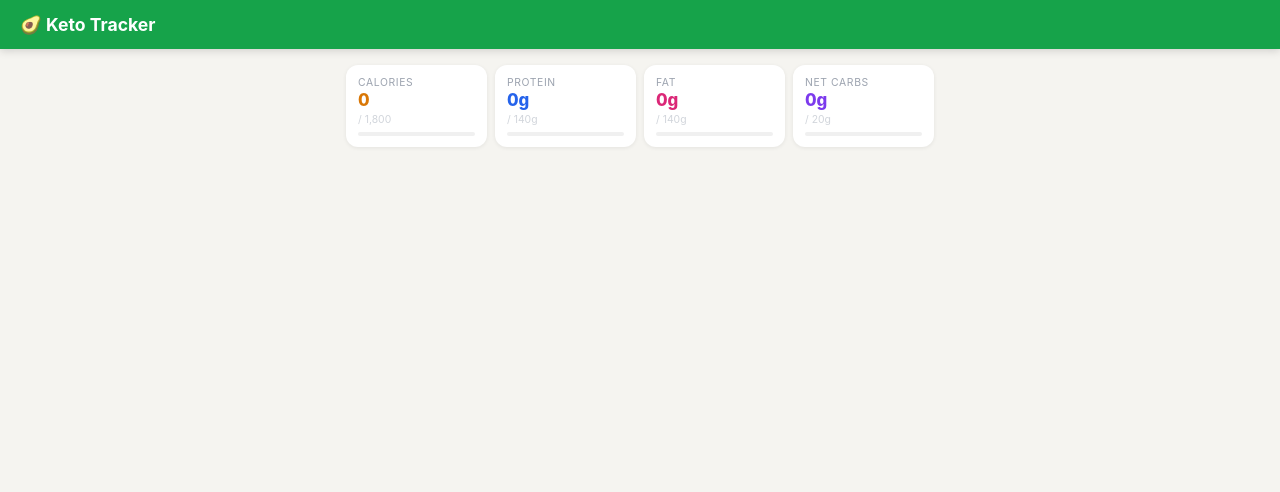
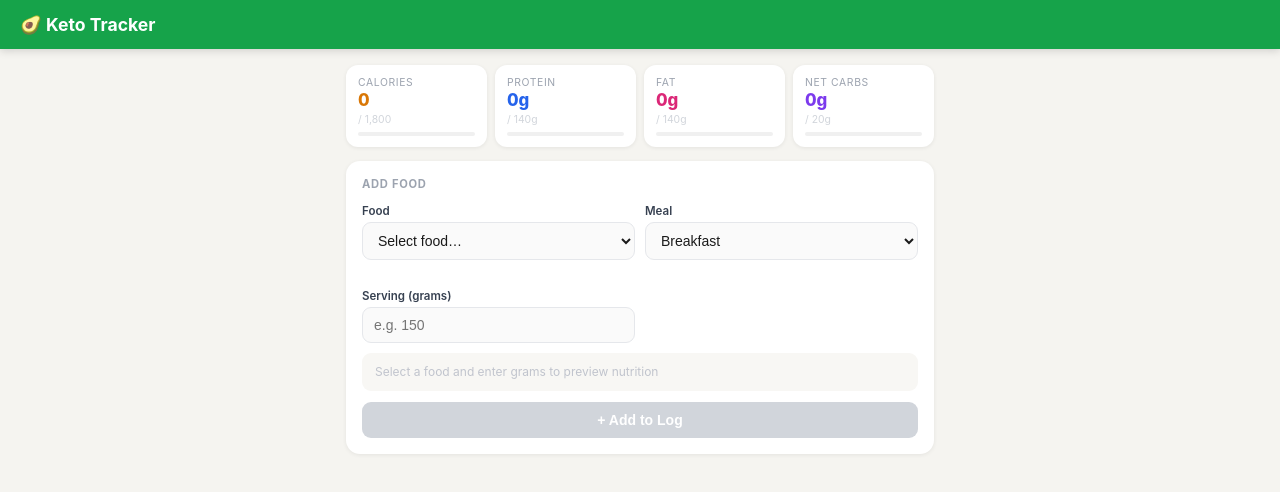
Before and after one commit to hazelugo/keto-tracker, a Vue app: page / in a window 1280 px wide. Shown: the top 492 px of the page. Built offline with nearby package versions, Linux system fonts and the light colour scheme; the HTML template or start-up script is replaced by a standard one.

Commit message:
added addfooddform cmpnt

```diff
--- a/src/App.vue
+++ b/src/App.vue
@@ -4,6 +4,7 @@
   </header>
   <main class="container">
     <MacroSummary />
+    <AddFoodForm />
   </main>
 </template>
 
@@ -11,6 +12,7 @@
 import { onMounted } from "vue";
 import { useFoodLogStore } from "./stores/foodLog";
 import MacroSummary from "./components/MacroSummary.vue";
+import AddFoodForm from "./components/AddFoodForm.vue";
 
 const store = useFoodLogStore();
 onMounted(() => store.loadFromStorage());
--- /dev/null
+++ b/src/components/AddFoodForm.vue
@@ -0,0 +1,246 @@
+<template>
+  <div class="card">
+    <div class="card-title">Add Food</div>
+
+    <div class="form-row">
+      <div class="form-group">
+        <label for="sel-food">Food</label>
+        <select id="sel-food" v-model="selectedFoodIdx" @change="onFoodChange">
+          <option value="">Select food…</option>
+          <optgroup label="🥩 Proteins">
+            <option v-for="food in proteins" :key="food.idx" :value="food.idx">
+              {{ food.name }}
+            </option>
+          </optgroup>
+          <optgroup label="🥦 Vegetables">
+            <option v-for="food in veggies" :key="food.idx" :value="food.idx">
+              {{ food.name }}
+            </option>
+          </optgroup>
+          <optgroup label="🥑 Fats">
+            <option v-for="food in fats" :key="food.idx" :value="food.idx">
+              {{ food.name }}
+            </option>
+          </optgroup>
+        </select>
+        <div class="food-hint">{{ selectedHint }}</div>
+      </div>
+
+      <div class="form-group">
+        <label for="sel-meal">Meal</label>
+        <select id="sel-meal" v-model="selectedMeal">
+          <option value="breakfast">Breakfast</option>
+          <option value="lunch">Lunch</option>
+          <option value="dinner">Dinner</option>
+          <option value="snack">Snack</option>
+        </select>
+      </div>
+    </div>
+
+    <div class="form-row">
+      <div class="form-group">
+        <label for="inp-grams">Serving (grams)</label>
+        <input
+          id="inp-grams"
+          v-model.number="grams"
+          type="number"
+          placeholder="e.g. 150"
+          min="1"
+          max="3000"
+        />
+      </div>
+    </div>
+
+    <div class="macro-preview">
+      <template v-if="preview">
+        <span class="pv-cal">{{ preview.cal }} cal</span>
+        <span class="pv-sep">·</span>
+        <span class="pv-pro">{{ preview.p }}g protein</span>
+        <span class="pv-sep">·</span>
+        <span class="pv-fat">{{ preview.f }}g fat</span>
+        <span class="pv-sep">·</span>
+        <span class="pv-carb">{{ preview.c }}g net carbs</span>
+      </template>
+      <span v-else class="pv-hint"
+        >Select a food and enter grams to preview nutrition</span
+      >
+    </div>
+
+    <button class="btn-primary" :disabled="!canAdd" @click="handleAdd">
+      + Add to Log
+    </button>
+  </div>
+</template>
+
+<script setup>
+import { ref, computed } from "vue";
+import { useFoodLogStore, FOODS } from "../stores/foodLog";
+
+const store = useFoodLogStore();
+
+const selectedFoodIdx = ref("");
+const selectedMeal = ref("breakfast");
+const grams = ref(null);
+
+const proteins = FOODS.map((f, i) => ({ ...f, idx: i })).filter(
+  (f) => f.cat === "protein",
+);
+const veggies = FOODS.map((f, i) => ({ ...f, idx: i })).filter(
+  (f) => f.cat === "veggie",
+);
+const fats = FOODS.map((f, i) => ({ ...f, idx: i })).filter(
+  (f) => f.cat === "fat",
+);
+
+const selectedHint = computed(() =>
+  selectedFoodIdx.value !== "" ? FOODS[selectedFoodIdx.value].hint : "",
+);
+
+const preview = computed(() => {
+  const idx = selectedFoodIdx.value;
+  const g = grams.value;
+  if (idx === "" || !g || g <= 0) return null;
+  const fd = FOODS[idx];
+  const r = g / 100;
+  return {
+    cal: Math.round(fd.cal * r),
+    p: Math.round(fd.p * r * 10) / 10,
+    f: Math.round(fd.f * r * 10) / 10,
+    c: Math.round(fd.c * r * 10) / 10,
+  };
+});
+
+const canAdd = computed(() => selectedFoodIdx.value !== "" && grams.value > 0);
+
+function onFoodChange() {}
+
+function handleAdd() {
+  if (!canAdd.value) return;
+  store.addEntry(selectedFoodIdx.value, selectedMeal.value, grams.value);
+  selectedFoodIdx.value = "";
+  grams.value = null;
+}
+</script>
+
+<style scoped>
+.card {
+  background: white;
+  border-radius: 14px;
+  padding: 16px;
+  box-shadow: 0 1px 4px rgba(0, 0, 0, 0.07);
+  margin-bottom: 14px;
+}
+.card-title {
+  font-size: 0.7rem;
+  font-weight: 700;
+  text-transform: uppercase;
+  letter-spacing: 0.7px;
+  color: #9ca3af;
+  margin-bottom: 13px;
+}
+.form-row {
+  display: grid;
+  grid-template-columns: 1fr 1fr;
+  gap: 10px;
+  margin-bottom: 10px;
+}
+.form-group {
+  display: flex;
+  flex-direction: column;
+  gap: 4px;
+}
+.form-group label {
+  font-size: 0.72rem;
+  font-weight: 600;
+  color: #374151;
+}
+select,
+input[type="number"] {
+  padding: 9px 11px;
+  border: 1.5px solid #e5e7eb;
+  border-radius: 9px;
+  font-size: 0.875rem;
+  background: #fafafa;
+  color: #1a1a1a;
+  outline: none;
+  width: 100%;
+  transition: border-color 0.15s;
+}
+select:focus,
+input:focus {
+  border-color: #16a34a;
+  background: white;
+}
+.food-hint {
+  font-size: 0.68rem;
+  color: #b0b7c3;
+  min-height: 14px;
+  margin-top: 1px;
+}
+.macro-preview {
+  background: #f8f7f4;
+  border-radius: 9px;
+  padding: 9px 13px;
+  margin-bottom: 11px;
+  display: flex;
+  gap: 6px;
+  align-items: center;
+  flex-wrap: wrap;
+  min-height: 38px;
+}
+.macro-preview span {
+  font-size: 0.75rem;
+}
+.pv-hint {
+  color: #c0c4cd;
+}
+.pv-sep {
+  color: #d1d5db;
+}
+.pv-cal {
+  color: #d97706;
+  font-weight: 700;
+}
+.pv-pro {
+  color: #2563eb;
+  font-weight: 700;
+}
+.pv-fat {
+  color: #db2777;
+  font-weight: 700;
+}
+.pv-carb {
+  color: #7c3aed;
+  font-weight: 700;
+}
+.btn-primary {
+  width: 100%;
+  padding: 10px;
+  background: #16a34a;
+  color: white;
+  border: none;
+  border-radius: 9px;
+  font-size: 0.875rem;
+  font-weight: 600;
+  cursor: pointer;
+  transition:
+    background 0.15s,
+    transform 0.1s;
+}
+.btn-primary:hover {
+  background: #15803d;
+}
+.btn-primary:active {
+  transform: scale(0.98);
+}
+.btn-primary:disabled {
+  background: #d1d5db;
+  cursor: not-allowed;
+  transform: none;
+}
+@media (max-width: 460px) {
+  .form-row {
+    grid-template-columns: 1fr;
+  }
+}
+</style>
```
